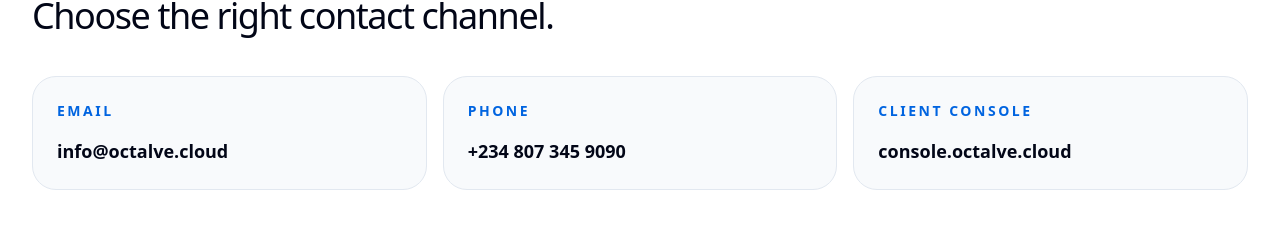
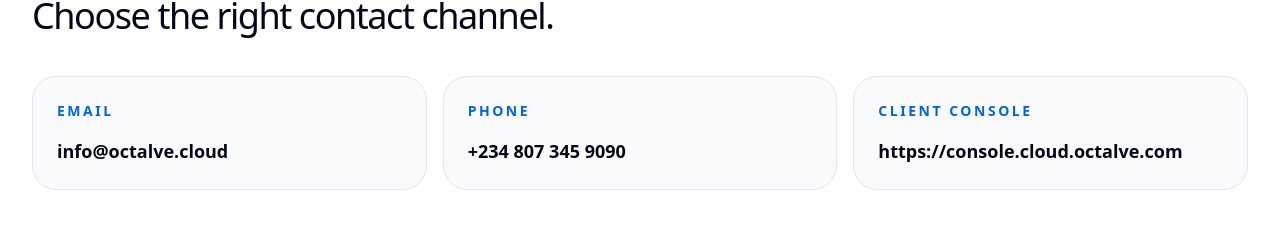
Before and after one commit to octalve-core/octalve-cloud, a Next.js app: page /contact in a window 1280 px wide. Shown: the part 1287-1514 px from the top of the page. Built offline with nearby package versions, Linux system fonts and the light colour scheme.

Commit message:
LEGAL-01 align canonical public origin and contact Console link to actual Production domains

```diff
--- a/src/features/cloud/contact/components/ContactOptions.tsx
+++ b/src/features/cloud/contact/components/ContactOptions.tsx
@@ -3,7 +3,7 @@
 const options = [
   { title: "Email", value: cloudLinks.supportEmail },
   { title: "Phone", value: cloudLinks.supportPhone },
-  { title: "Client Console", value: "console.octalve.cloud" },
+  { title: "Client Console", value: cloudLinks.console },
 ];
 
 export function ContactOptions() {
```
